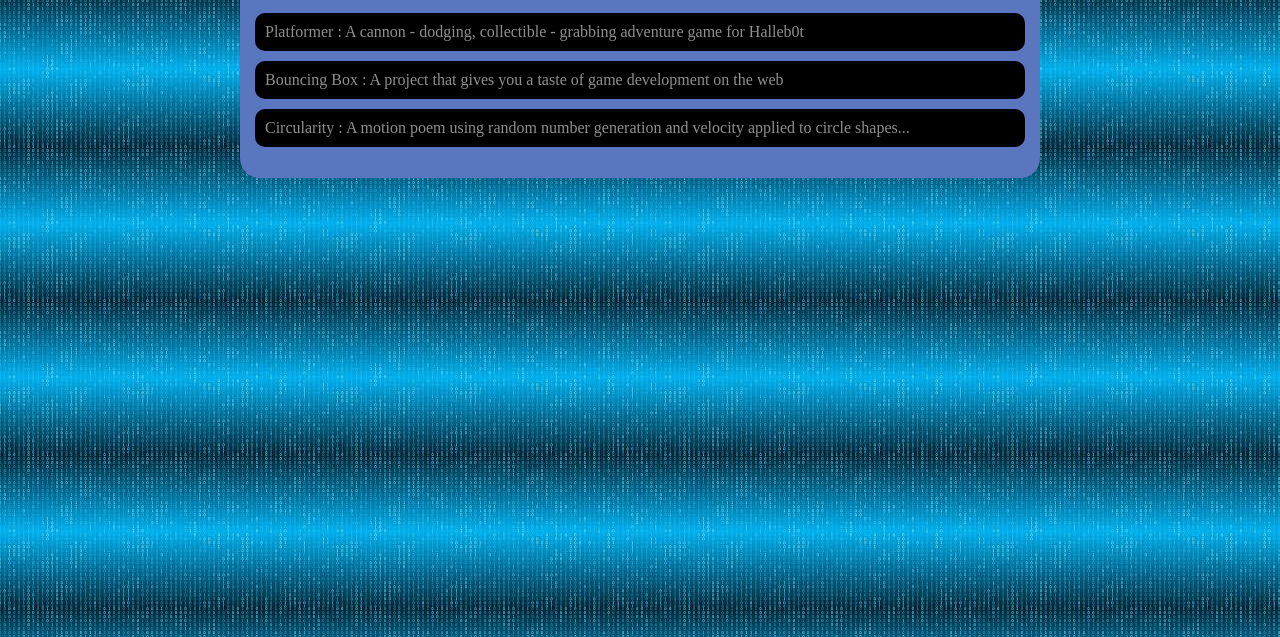
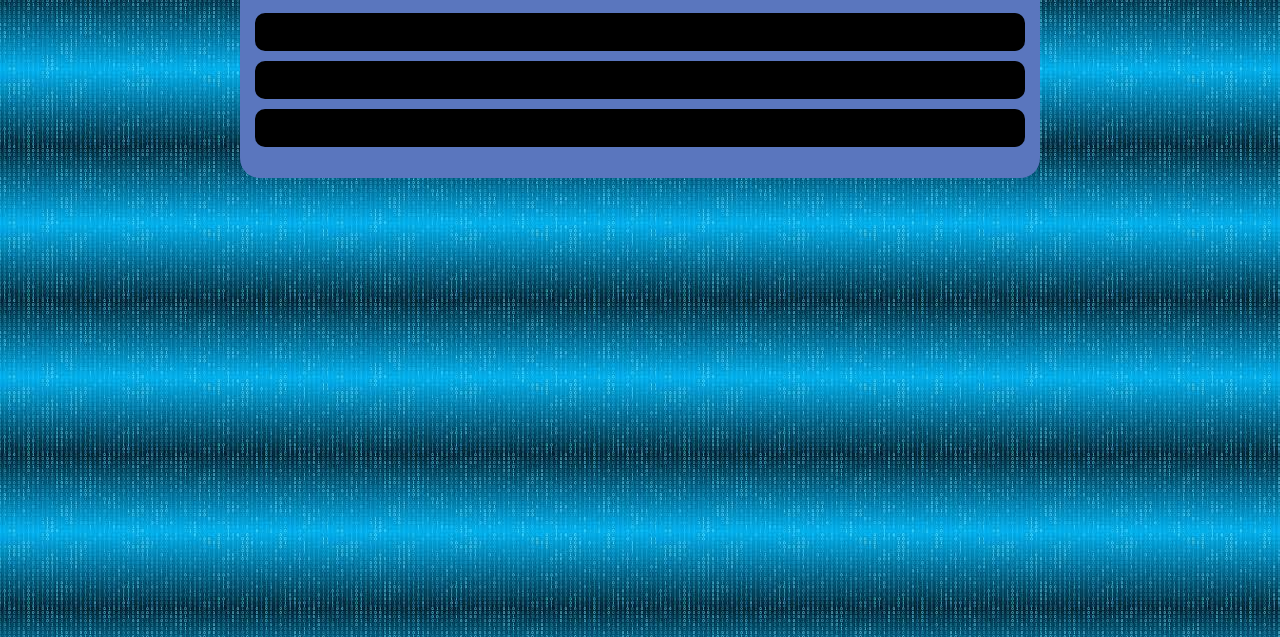
Before and after one commit to WillHogan10/WillHogan10.github.io, a plain HTML site: page portfolio.html in a window 1280 px wide. Shown: the part 163-800 px from the top of the page. Drawn offline with Linux system fonts and the light colour scheme.

```diff
--- a/style.css
+++ b/style.css
@@ -87,5 +87,5 @@
 
 #portfolio a {
 text-decoration: none;
-color: #8f8f8f;
+color: #000000;
 }
```
Also changed, not shown: index.html (+1 -1 lines).
